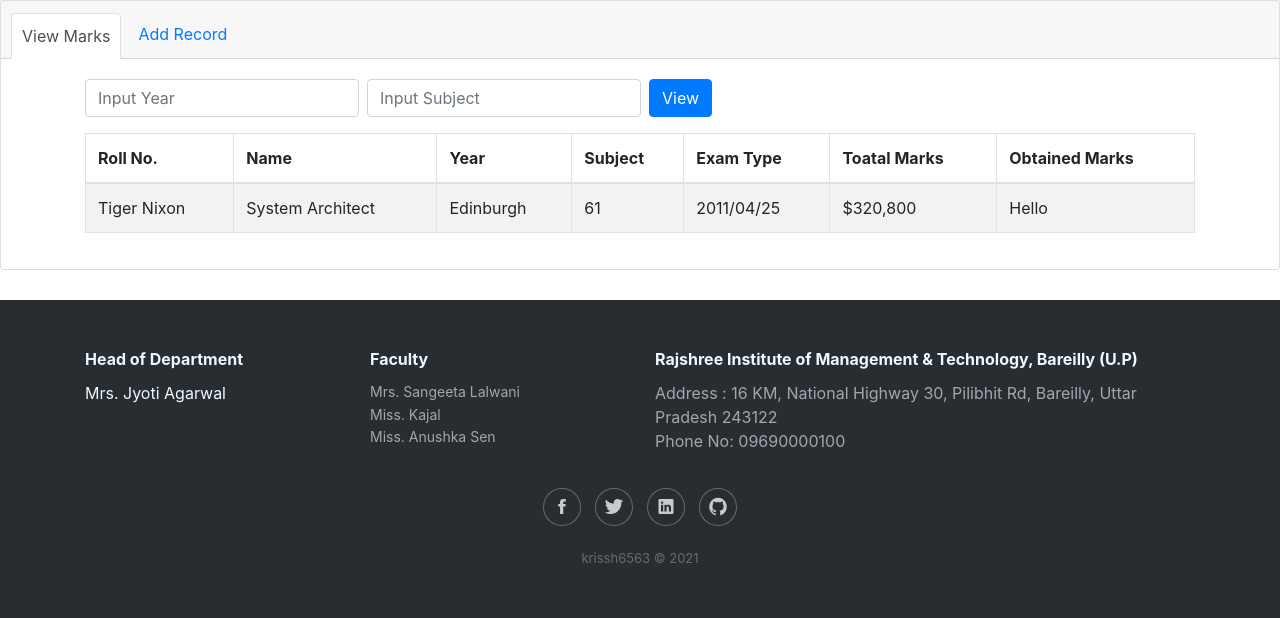
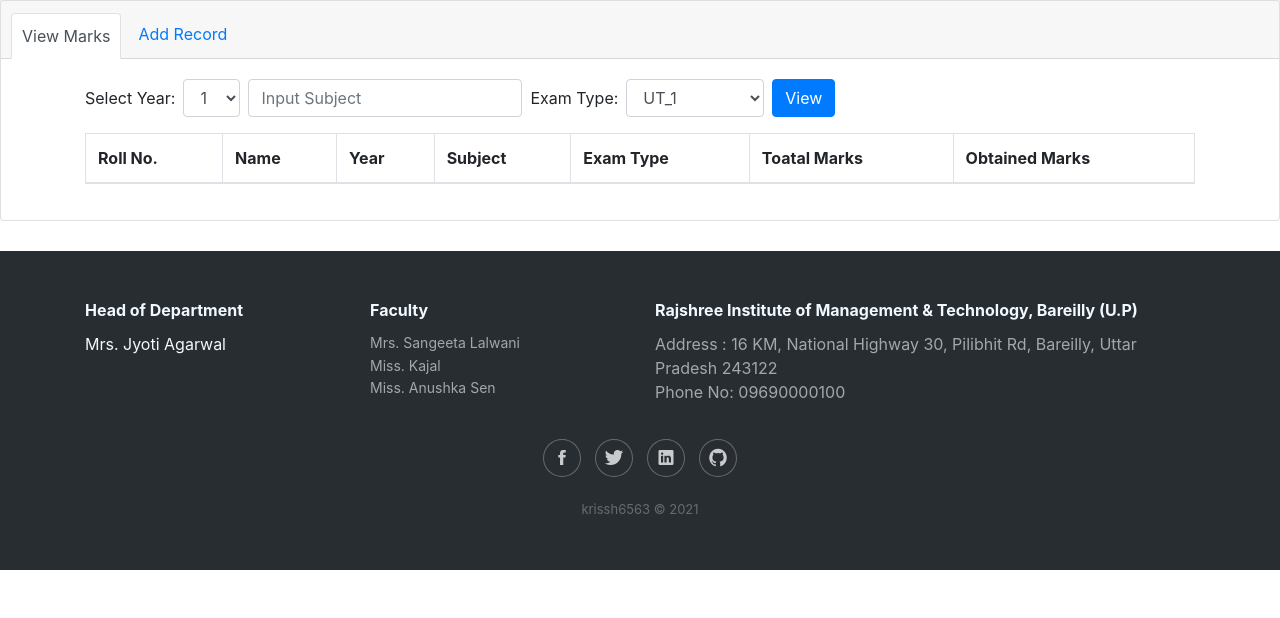
Before and after one commit to krissh6563-droid/Student-Portal-Django, a Django app: page /marks_detail in a window 1280 px wide. Shown: the part 71-689 px from the top of the page. Run offline with Django 3.2, Linux system fonts and the light colour scheme; lists and menus that the app fills with data are empty; some libraries are stand-ins or nearby versions; some web fonts are replaced.

Commit message:
final working project

```diff
--- a/student/student_app/static/assets/css/Article-Clean.css
+++ b/student/student_app/static/assets/css/Article-Clean.css
@@ -5,28 +5,19 @@
   font-size: 14px;
 }
 
-.article-clean .intro {
+/* .article-clean .intro {
   font-size: 16px;
   margin: 0 auto 30px;
-}
+} */
 
-.article-clean .intro h1 {
-  font-size: 32px;
-  margin-bottom: 15px;
-  padding-top: 20px;
-  line-height: 1.5;
-  color: inherit;
-  margin-top: 20px;
-}
-
-.article-clean .intro p {
+/* .article-clean .intro p {
   color: #929292;
   font-size: 12px;
-}
+} */
 
-.article-clean .intro p .by {
+/* .article-clean .intro p .by {
   font-style: italic;
-}
+} */
 
 .article-clean .intro p .date {
   text-transform: uppercase;
@@ -83,5 +74,5 @@
 }
 
 .article-clean {
-  margin-top: 20px;
+  margin-top: 10px;
 }
--- a/student/student_app/templates/base.html
+++ b/student/student_app/templates/base.html
@@ -7,14 +7,11 @@
     <title>Student ERP</title>
     {% load static %}
     <link rel="stylesheet" href="{% static 'assets/bootstrap/css/bootstrap.min.css' %}">
-    <!--<link rel="stylesheet" href="{% static 'https://fonts.googleapis.com/css?family=Lora' %}"> -->
     <link rel="stylesheet" href="{% static 'assets/fonts/font-awesome.min.css' %}">
     <link rel="stylesheet" href="{% static 'assets/fonts/ionicons.min.css' %}">
     <link rel="stylesheet" href="{% static 'assets/css/Article-Clean.css' %}">
     <link rel="stylesheet" href="{% static 'assets/css/card-3-column-animation-shadows-images.css' %}">
     <link rel="stylesheet" href="{% static 'assets/css/Footer-Dark.css' %}">
-    <!-- <link rel="stylesheet" href="{% static 'https://cdnjs.cloudflare.com/ajax/libs/animate.css/3.5.2/animate.min.css' %}">
-    -->
     <link rel="stylesheet" href="{% static 'assets/css/Login-Form-Clean.css' %}">
 
     <link rel="stylesheet" href="{% static 'assets/css/styles.css' %}">
--- a/student/student_app/templates/marks.html
+++ b/student/student_app/templates/marks.html
@@ -16,13 +16,28 @@
         <div id="nav-tabContent" class="tab-content">
             <div id="item-1-1" class="tab-pane fade show active" role="tabpanel" aria-labelledby="item-1-1-tab">
                 <div class="container">
-                    <form class="form-inline mb-2">
+                    <form  action="/view_marks" method="POST" class="form-inline mb-2">
                         {% csrf_token %}
                         <div class="form-group">
-                            <input class="form-control mr-2 mb-2" type="text" placeholder="Input Year">
-                            <input class="form-control mb-2" type="text" placeholder="Input Subject">
+                            <label class="mb-2">Select Year:</label>
+                            <select  class="form-control ml-2 mb-2" name="year">
+                                <option>1</option>
+                                <option>2</option>
+                                <option>3</option>
+                                <option>4</option>
+                            </select>
+                            <input class="form-control mb-2 ml-2" type="text" name="subject" placeholder="Input Subject">
+                            <label class="mb-2 ml-2">Exam Type:</label>
+                            <select  class="form-control mb-2 ml-2" name="exam_type">
+                                <option>UT_1</option>
+                                <option>UT_2</option>
+                                <option>UT_3</option>
+                                <option>UT_4</option>
+                                <option>Pre_Exam_1</option>
+                                <option>Pre_Exam_2</option>
+                            </select>
                         </div>
-                        <button class="btn btn-primary ml-2 mb-2" type="button">View</button>
+                        <button class="btn btn-primary ml-2 mb-2" type="submit">View</button>
                     </form>
                     <table id="example" class="table table-striped table-bordered" cellspacing="0" width="100%">
                         <thead>
@@ -37,15 +52,17 @@
                             </tr>
                         </thead>
                         <tbody>
+                            {% for item in data %}
                             <tr>
-                                <td>Tiger Nixon</td>
-                                <td>System Architect</td>
-                                <td>Edinburgh</td>
-                                <td>61</td>
-                                <td>2011/04/25</td>
-                                <td>$320,800</td>
-                                <td>Hello</td>
+                                <td>{{ item.roll_number }}</td>
+                                <td>{{ item.student_name }}</td>
+                                <td>{{ item.year }}</th>
+                                <td>{{ item.subject_name }}</td>
+                                <td>{{ item.exam_type }}</td>
+                                <td>{{ item.total_marks }}</td>
+                                <td>{{ item.obtained_marks }}</td>
                             </tr>
+                            {% endfor %}
                         </tbody>
                     </table>
                 </div>
--- a/student/student_app/urls.py
+++ b/student/student_app/urls.py
@@ -8,8 +8,9 @@ urlpatterns = [
     path('marks_detail',views.marks_detail,name='marks_detail'),
     path('time_table',views.time_table,name='time_table'),
     path('add_student_detail',views.add_student_detail,name='add_student_detail'),
-    #path('view_student_detail',views.view_student_detail,name='view_student_detail'),
-    path('add_marks',views.add_marks,name='add_marks')
+    path('add_marks',views.add_marks,name='add_marks'),
+    path('view_students',views.view_students,name='view_students'),
+    path('view_marks',views.view_marks,name='view_marks'),
 
 
 ]
--- a/student/student_app/views.py
+++ b/student/student_app/views.py
@@ -1,4 +1,5 @@
 # Create your views here.
+from django.db import connections, connection
 from django.shortcuts import render
 from django.http import HttpResponse, request
 from .models import Students_detail
@@ -41,3 +42,17 @@ def add_marks(request):
     marks_info = Marks_detail(roll_number = m_roll, student_name = m_name, year = m_year,subject_name = m_sub, exam_type = m_exam_type,total_marks= m_total_marks,obtained_marks = m_obt_marks)
     marks_info.save()
     return render(request,'marks.html')
+
+def view_students(request):
+    study_year = request.POST['year']
+    row = Students_detail.objects.filter(year = study_year)
+    return render(request, 'student_detail.html',{'data':row})
+
+def view_marks(request):
+    study_year = request.POST['year']
+    subject = request.POST['subject']
+    exam = request.POST['exam_type']
+    print(study_year,subject,exam)
+    row = Marks_detail.objects.filter(year=study_year,subject_name=subject,exam_type=exam)
+    print(row)
+    return render(request,'marks.html',{'data':row})
```
Also changed, not shown: student/student_app/models.py (+2 -7 lines), student/student_app/templates/home.html (+3 -9 lines), student/student_app/templates/student_detail.html (+21 -10 lines), student/student_app/migrations/0004_auto_20210523_2237.py (added).
